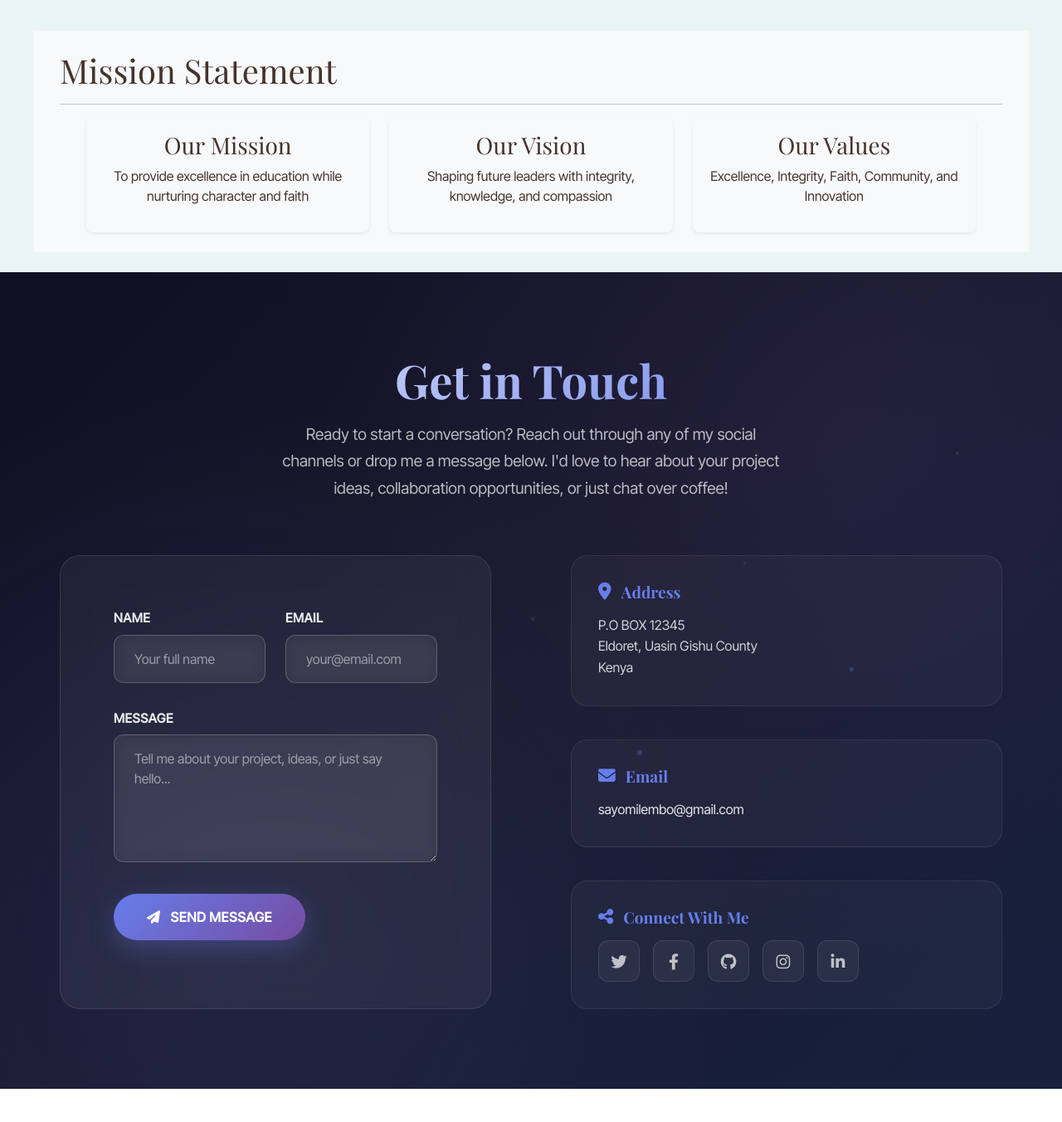
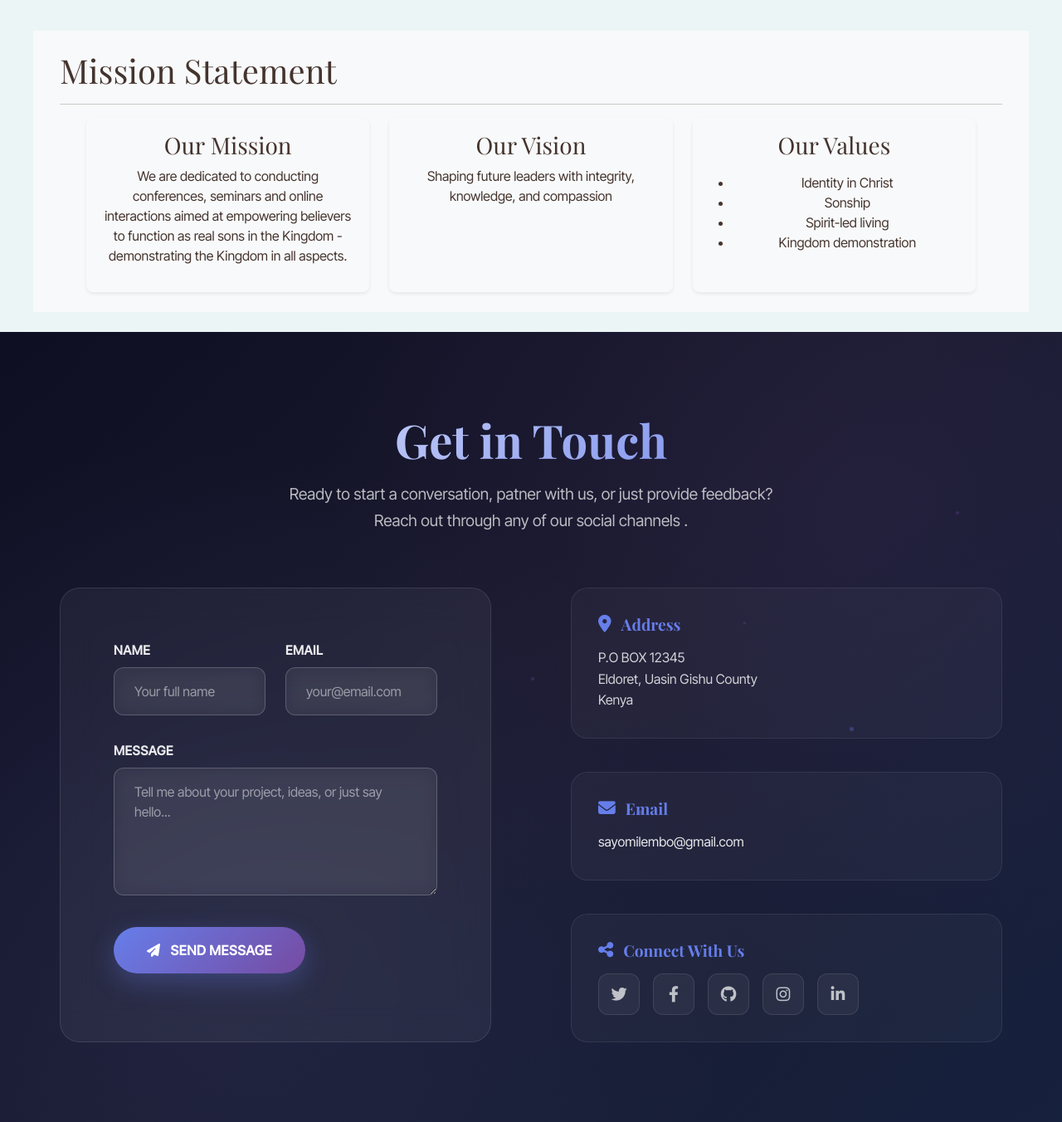
Before and after one commit to RZedits/ATN, a Flask app: page / in a window 1280 px wide. Shown: the part 1494-2846 px from the top of the page at 83% size. Before the commit the page ends 2806 px from the top, so only its background shows below. Run offline with Flask 3, Linux system fonts and the light colour scheme.

Commit message:
Initial setup of ATN

```diff
--- a/app/templates/footer.html
+++ b/app/templates/footer.html
@@ -12,12 +12,7 @@
             box-sizing: border-box;
         }
 
-<!--        body {-->
-<!--            font-family: -apple-system, BlinkMacSystemFont, 'Segoe UI', Roboto, sans-serif;-->
-<!--            background: #0a0a0a;-->
-<!--            color: #ffffff;-->
-<!--            line-height: 1.6;-->
-<!--        }-->
+
 
         .contact-section {
             position: relative;
@@ -414,8 +409,8 @@
             <div class="section-header">
                 <h2 class="section-title">Get in Touch</h2>
                 <p class="section-subtitle">
-                    Ready to start a conversation? Reach out through any of my social channels or drop me a message below.
-                    I'd love to hear about your project ideas, collaboration opportunities, or just chat over coffee!
+                    Ready to start a conversation, patner with us, or just provide feedback? Reach out through any of our social channels .
+
                 </p>
             </div>
 
@@ -474,7 +469,7 @@
                         <div class="info-card">
                             <h3 class="info-title">
                                 <i class="fas fa-share-alt"></i>
-                                Connect With Me
+                                Connect With Us
                             </h3>
                             <div class="social-links">
                                 <a href="#" class="social-link twitter" aria-label="Twitter">
--- a/app/templates/header.html
+++ b/app/templates/header.html
@@ -17,7 +17,11 @@
     <nav class="navbar navbar-expand-lg fixed-top">
         <div class="container">
             <a class="navbar-brand" href="#">
-                <i class="fas fa-school me-2"></i>
+                <img src="{{ url_for('static', filename='images/logo.png') }}"
+                     alt="..."
+                     style="width: 70px; height: 70px;"
+                     class="me-2">
+
                 All Things New
             </a>
             <button class="navbar-toggler" type="button" data-bs-toggle="collapse" data-bs-target="#navbarResponsive" aria-controls="navbarResponsive" aria-expanded="false" aria-label="Toggle navigation">
--- a/app/templates/index.html
+++ b/app/templates/index.html
@@ -12,21 +12,22 @@
     <div class="hero-card">
         <div class="hero-content">
             <div class="text-content">
-                <h1 class="hero-title">About Us</h1>
-                <p class="hero-subtitle">Crafting Digital Experiences That Matter</p>
+                <h1 class="hero-title">Our Vision</h1>
+                <p class="hero-subtitle">Passion for change</p>
                 <p class="hero-description">
-                    We design and develop cutting-edge digital solutions that transform ideas into reality.
-                    Our team combines creativity with technical excellence to deliver experiences that
-                    engage, inspire, and drive results for forward-thinking businesses.
+                    We’re passionate about seeing believers established in their true
+                    identity in Christ accordingly to 2 Corinthians 5:17. We desire to
+                    partner with Holy Spirit in igniting souls to be on fire for the Lord,
+                    as we continue to conform to the image of the risen Son, hence demonstrating
+                    and manifesting our sonship in the Kingdom effectively.
                 </p>
                 <div class="cta-container">
                     <a href="#" class="cta-btn cta-primary">Discover More</a>
-                    <a href="#" class="cta-btn cta-secondary">Get Started</a>
                 </div>
             </div>
 
             <div class="image-container">
-                <img src="https://images.unsplash.com/photo-1522202176988-66273c2fd55f?ixlib=rb-4.0.3&auto=format&fit=crop&w=800&q=80"
+                <img src="{{ url_for('static', filename='images/hero.jpg') }}"
                      alt="Team collaboration"
                      class="hero-image">
                 <div class="image-overlay"></div>
@@ -113,7 +114,9 @@
                 <div class="stats-card p-3 rounded-3 h-100 shadow-sm">
                     <i class="bi bi-mortarboard-fill stats-icon"></i>
                     <h3 class="primary-heading-color">Our Mission</h3>
-                    <p>To provide excellence in education while nurturing character and faith</p>
+                    <p>We are dedicated to conducting conferences, seminars and online interactions aimed at empowering
+                        believers to function as real sons in the Kingdom - demonstrating the Kingdom in all aspects.
+                    </p>
                 </div>
             </div>
             <div class="col-md-4">
@@ -127,7 +130,12 @@
                 <div class="stats-card p-3 rounded-3 h-100 shadow-sm">
                     <i class="bi bi-star-fill stats-icon"></i>
                     <h3 class="primary-heading-color">Our Values</h3>
-                    <p>Excellence, Integrity, Faith, Community, and Innovation</p>
+                    <p><ul>
+                    <li>Identity in Christ</li>
+                    <li>Sonship</li>
+                    <li>Spirit-led living</li>
+                    <li>Kingdom demonstration</li>
+                </ul></p>
                 </div>
             </div>
         </div>
```
